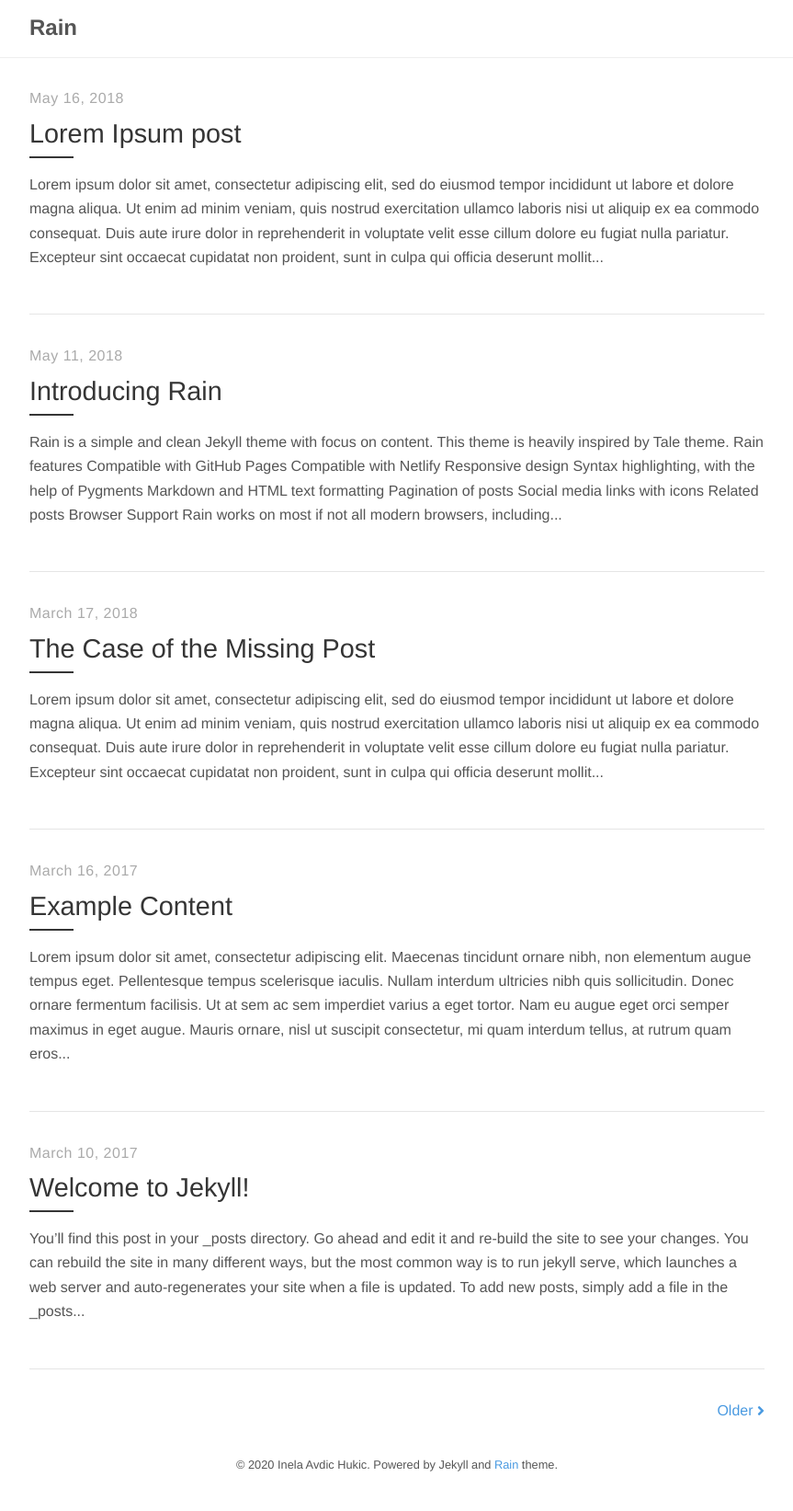
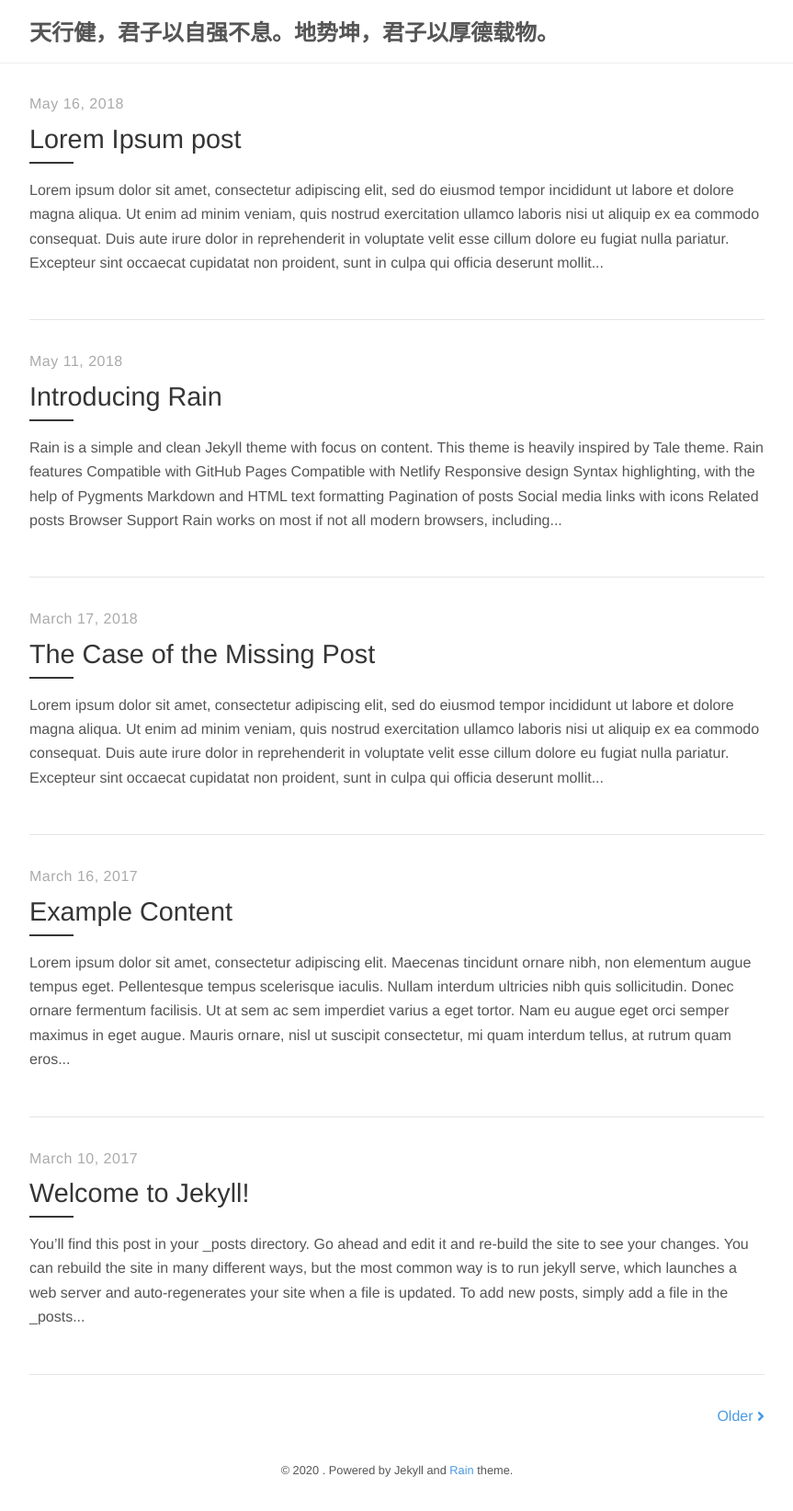
Before and after one commit to shulthz/shulthz.github.io, a Jekyll site: the page built from index.html, in a window 1280 px wide. Shown: the whole page at 92% size, without its empty margins (208-1071 px from the left). Built offline with Jekyll 4.4.1, drawn with Linux system fonts in a browser that asks for light colours; nearby versions of some CDN libraries; the list of posts is cut into pages by our own code.

Commit message:
Update _config.yml

```diff
--- a/_config.yml
+++ b/_config.yml
@@ -1,13 +1,13 @@
 # Site settings
-title:          Rain
-description:    "Rain is a simple and clean Jekyll theme with focus on content."
-url:            https://github.com/inelaah/rain
+title:          天行健，君子以自强不息。地势坤，君子以厚德载物。
+description:
+url:
 
 # Author
 author:
-  name:         Inela Avdic Hukic
-  email:        inelaah@gmail.com
-  url:          https://inelaah.com
+  name:
+  email:
+  url:
 
 # Build settings
 markdown:       kramdown
```
